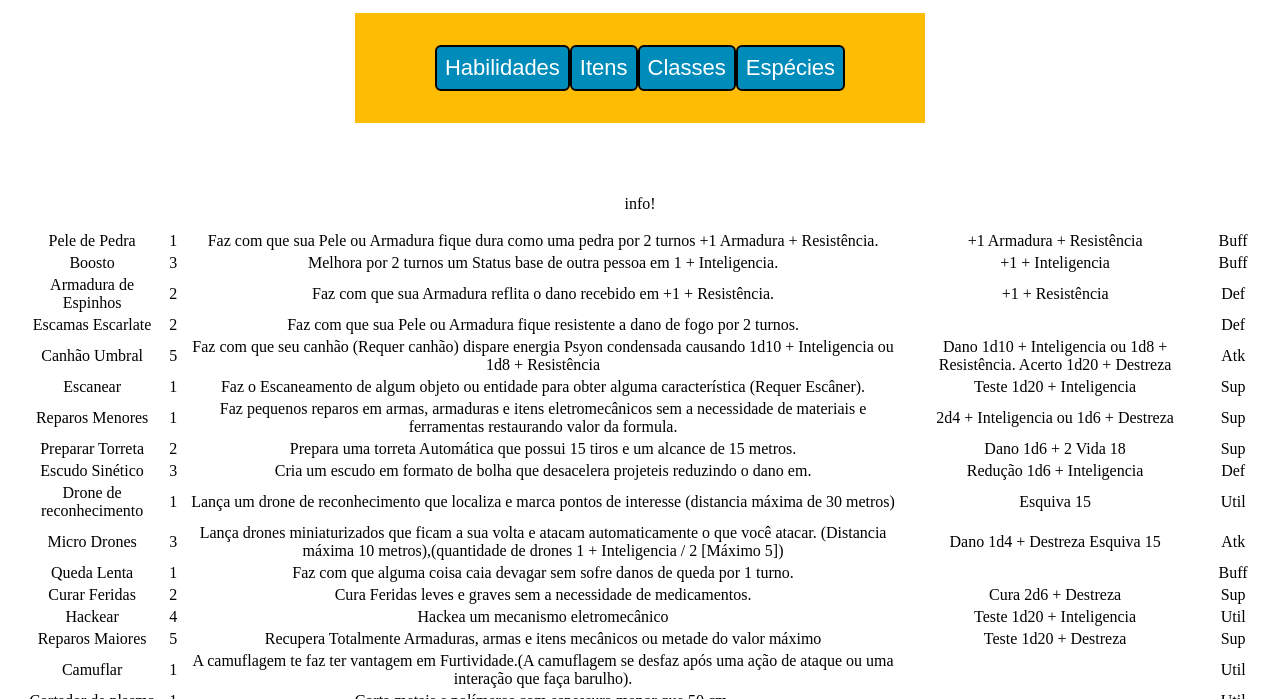
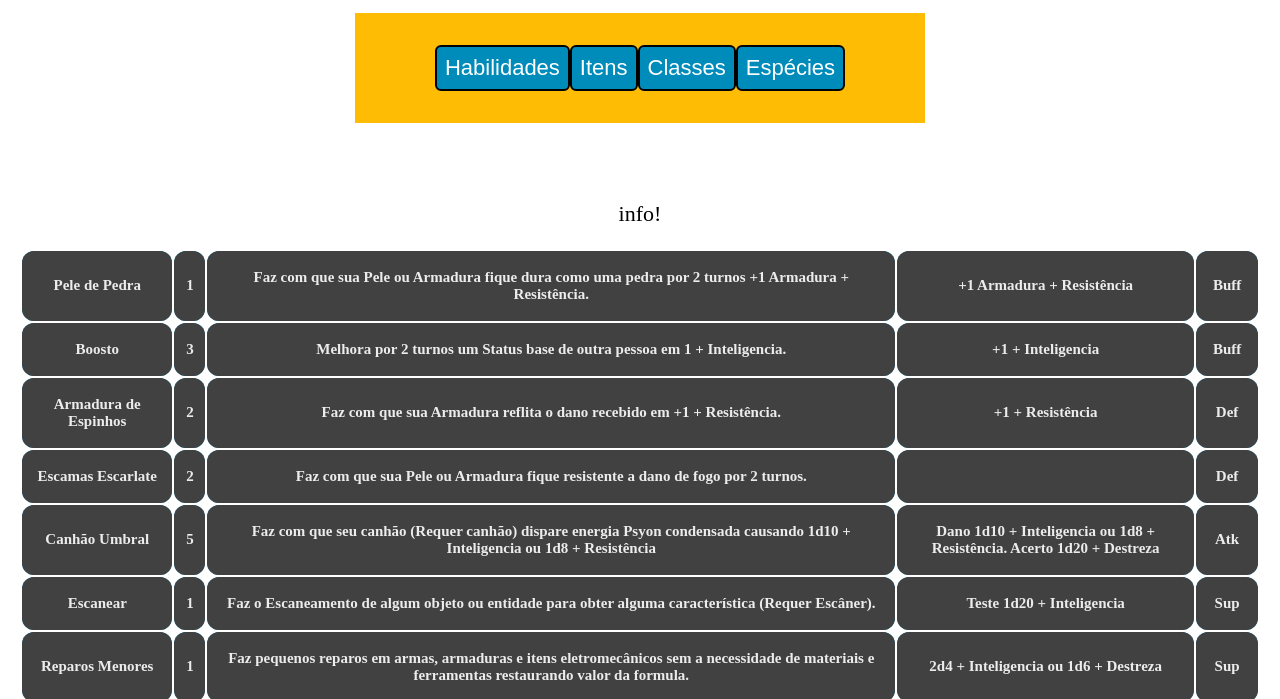
Before and after one commit to Maple-Bunny/Bad-Lands-RPG, a plain HTML site: page index.html in a window 1280 px wide. Both pictures are taken after a click on the button "Habilidades". Shown: the part 101-800 px from the top of the page. Drawn offline with Linux system fonts and the light colour scheme.

Commit message:
modificada classes no index.html, editado o estilo da tabela de informações no arquivo css, criada a função de limpar o render.

```diff
--- a/index.html
+++ b/index.html
@@ -28,7 +28,7 @@
     <p>
         <p class="infoPanel" id="IPanel" name="IPanel">
             info!
-            <table id="table"></table>
+            <table id="table" class="table"></table>
         </p>
     </p>
 
--- a/script.js
+++ b/script.js
@@ -14,6 +14,7 @@ HabButton.addEventListener("click", () => {
 	  }).join('');*/
 
 	  //document.getElementById("table").innerHTML = ""+Render();
+	  ClearRender();
 	  Render();
 });
 
@@ -23,25 +24,31 @@ function Render(){
 
 	for(let element of DB_H){
 		let tr = document.createElement('tr');
+		tr.className = "TableRow";
 
 		let td1 = document.createElement('td');
 		td1.textContent = element.Habilidade;
+		td1.className = "TableLine";
 		tr.appendChild(td1);
 
 		let td2 = document.createElement('td');
 		td2.textContent = element.Custo;
+		td2.className = "TableLine";
 		tr.appendChild(td2);
 
 		let td3 = document.createElement('td');
 		td3.textContent = element.Descrição;
+		td3.className = "TableLine";
 		tr.appendChild(td3);
 
 		let td4 = document.createElement('td');
 		td4.textContent = element.Formula;
+		td4.className = "TableLine";
 		tr.appendChild(td4);
 
 		let td5 = document.createElement('td');
 		td5.textContent = element.Tipo;
+		td5.className = "TableLine";
 		tr.appendChild(td5);
 
 		table.appendChild(tr);
@@ -49,3 +56,10 @@ function Render(){
 
 	return resultado;
 }
+
+function ClearRender(){
+	let div = document.getElementById("table");
+	while(div.firstChild){
+		div.removeChild(div.firstChild);
+	}
+}
--- a/style.css
+++ b/style.css
@@ -38,7 +38,34 @@ select-button {
   box-shadow: 0 5px #666;
   transform: translateY(4px);
   transition-duration: 0.05s;
-
+}
 .infoPanel {
   font-size: 22px;
 }
+.Table{
+  background-color: #008CBA;
+}
+.TableRow {
+  font-size: 13px;
+  background-color: #008CBA;
+  color: #008CBA;
+}
+.TableLine {
+  font-size: 15px;
+  background-color: #414141;
+  color: #ececec;
+  font-weight: bold;
+  border-radius: 12px;
+  padding: 18px 8px;
+}
+.TableLine:hover {
+  font-size: 18px;
+  background-color: #15143b;
+  color: #ececec;
+  font-weight: bold;
+  border-radius: 12px;
+  padding: 18px 8px;
+  transform: translateY(4px);
+  transition-duration: 0.05s;
+
+}
```
